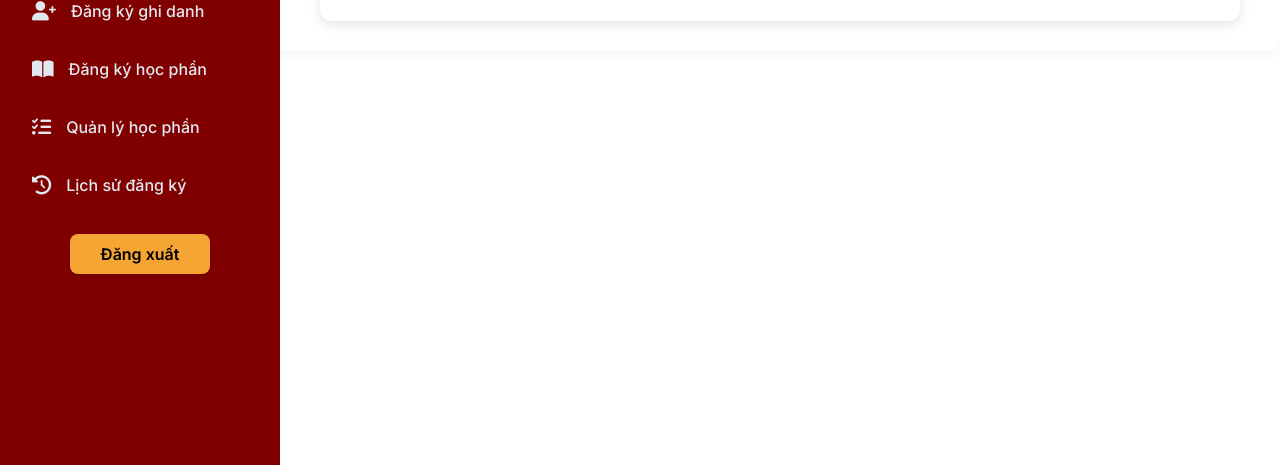
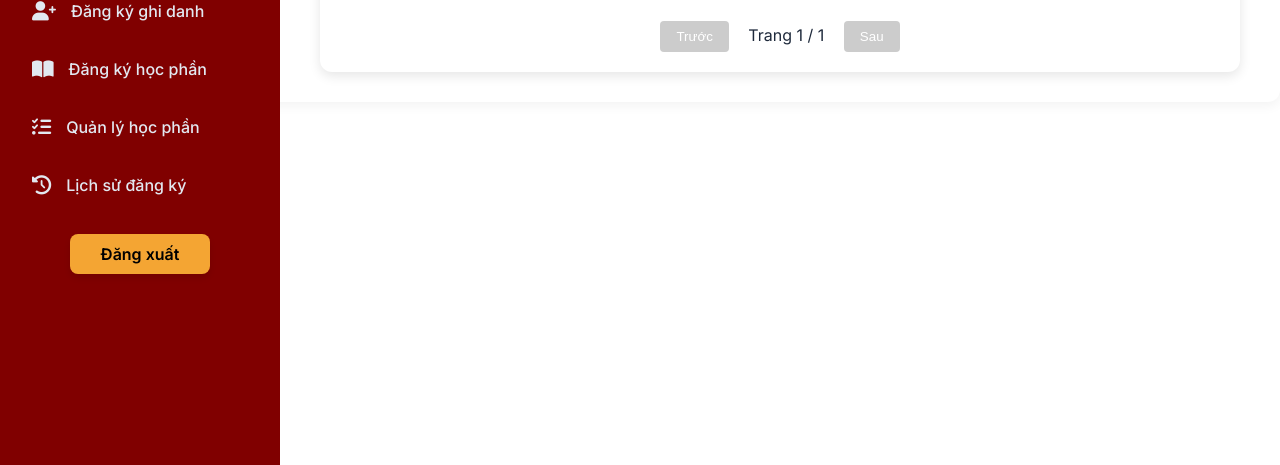
Before and after one commit to XuanNguyen148/QLSV_N18, a Django app: page /quan_ly_hoc_phan/ in a window 1280 px wide. Shown: the part 335-800 px from the top of the page. Run offline with Django 5.2, Linux system fonts and the light colour scheme; tables that the repository leaves empty hold one stand-in row (values such as "Sample post").

Commit message:
phan trang qlihp

```diff
--- a/qlisvien/app/static/css/qlihp.css
+++ b/qlisvien/app/static/css/qlihp.css
@@ -277,3 +277,32 @@
     opacity: 1;
     transform: translate(-50%, -50%) scale(1);
 }
+
+.pagination {
+    margin-top: 20px;
+    text-align: center;
+}
+
+.page-btn {
+    padding: 8px 16px;
+    margin: 0 5px;
+    border: none;
+    background-color: #007bff;
+    color: white;
+    cursor: pointer;
+    border-radius: 4px;
+}
+
+.page-btn:disabled {
+    background-color: #cccccc;
+    cursor: not-allowed;
+}
+
+.page-btn:hover:not(:disabled) {
+    background-color: #0056b3;
+}
+
+#pageInfo {
+    margin: 0 10px;
+    font-size: 16px;
+}
--- a/qlisvien/app/static/js/qlihp.js
+++ b/qlisvien/app/static/js/qlihp.js
@@ -1,23 +1,25 @@
 let originalTableData = [];
+let currentPage = 1;
+const rowsPerPage = 10;
 
 document.addEventListener('DOMContentLoaded', function () {
     // Lưu dữ liệu bảng gốc để lọc
     const tableRows = Array.from(document.querySelectorAll('#hocphanTableBody tr'));
-    originalTableData = tableRows.map(row => {
-        const columns = row.querySelectorAll('td');
-        return {
-            element: row.cloneNode(true),
-            giangvien: columns[6].textContent
-        };
-    }).filter(item => item !== null);
+    originalTableData = tableRows.map(row => ({
+        element: row.cloneNode(true),
+        giangvien: row.querySelectorAll('td')[7].textContent // Cột Giảng viên
+    })).filter(item => item !== null);
+
+    // Hiển thị trang đầu tiên
+    renderTable();
 });
 
 // Hiển thị form thêm học phần
 function showAddForm() {
     const formContainer = document.getElementById('addFormContainer');
     if (formContainer) {
-        formContainer.style.display = 'block'; // Hiển thị form
-        formContainer.classList.add('show'); // Thêm hiệu ứng mượt mà
+        formContainer.style.display = 'block';
+        formContainer.classList.add('show');
     }
 }
 
@@ -25,10 +27,10 @@ function showAddForm() {
 function hideAddForm() {
     const formContainer = document.getElementById('addFormContainer');
     if (formContainer) {
-        formContainer.classList.remove('show'); // Ẩn hiệu ứng mượt mà
+        formContainer.classList.remove('show');
         setTimeout(() => {
-            formContainer.style.display = 'none'; // Ẩn hoàn toàn sau hiệu ứng
-        }, 300); // Delay khớp với thời gian transition trong CSS
+            formContainer.style.display = 'none';
+        }, 300);
     }
 }
 
@@ -36,11 +38,9 @@ function hideAddForm() {
 function showEditForm(rowData) {
     const formContainer = document.getElementById('editFormContainer');
     if (formContainer) {
-        // Hiển thị form
         formContainer.style.display = 'block';
         formContainer.classList.add('show');
 
-        // Điền giá trị cũ vào form
         document.getElementById('editMaNganh').value = rowData.maNganh;
         document.getElementById('editLopHP').value = rowData.lopHP;
         document.getElementById('editSTC').value = rowData.stc;
@@ -70,20 +70,17 @@ if (addForm) {
     addForm.addEventListener('submit', function (event) {
         event.preventDefault();
 
-        // Thu thập dữ liệu từ form
         const formData = {
             manganh: document.getElementById('maNganh').value,
             mahp: document.getElementById('maHP').value,
             malhp: document.getElementById('lopHP').value,
             sotc: document.getElementById('stc').value,
             giangvien: document.getElementById('giangVien').value,
-            // hocky: document.getElementById('hocKy').value,
             lichhoc: document.getElementById('lichHoc').value,
             sosvtoida: document.getElementById('soSVToiDa').value,
             phonghoc: document.getElementById('phongHoc').value,
         };
 
-        // Gửi dữ liệu đến server
         fetch('/quan_ly_hoc_phan/?action=add', {
             method: 'POST',
             headers: {
@@ -96,7 +93,6 @@ if (addForm) {
         .then(data => {
             if (data.status === 'success') {
                 alert(data.message);
-                // Tải lại trang để hiển thị học phần mới
                 window.location.reload();
             } else {
                 alert('Lỗi: ' + data.message);
@@ -107,7 +103,6 @@ if (addForm) {
             alert('Đã xảy ra lỗi khi thêm học phần');
         });
 
-        // Ẩn form sau khi gửi
         hideAddForm();
     });
 }
@@ -118,7 +113,6 @@ if (editForm) {
     editForm.addEventListener('submit', function (event) {
         event.preventDefault();
 
-        // Thu thập dữ liệu từ form
         const formData = {
             manganh: document.getElementById('editMaNganh').value,
             malhp: document.getElementById('editLopHP').value,
@@ -128,10 +122,9 @@ if (editForm) {
             hocky: document.getElementById('editHocKy').value,
             lichhoc: document.getElementById('editLichHoc').value,
             sosvtoida: document.getElementById('editSoSVToiDa').value,
-            phonghoc: document.getElementById('editPhongHoc').value, // Thêm dòng này
+            phonghoc: document.getElementById('editPhongHoc').value,
         };
 
-        // Gửi dữ liệu đến server
         fetch('/quan_ly_hoc_phan/?action=edit', {
             method: 'PUT',
             headers: {
@@ -144,7 +137,6 @@ if (editForm) {
         .then(data => {
             if (data.status === 'success') {
                 alert(data.message);
-                // Tải lại trang để hiển thị học phần đã cập nhật
                 window.location.reload();
             } else {
                 alert('Lỗi: ' + data.message);
@@ -155,18 +147,11 @@ if (editForm) {
             alert('Đã xảy ra lỗi khi cập nhật học phần');
         });
 
-        // Ẩn form sau khi gửi
         hideEditForm();
     });
 }
 
-// Gắn sự kiện cho nút tìm kiếm
-const searchBtn = document.querySelector('.search-btn');
-if (searchBtn) {
-    searchBtn.addEventListener('click', filterData);
-}
-
-// Hàm lấy CSRF token từ cookie
+// Lấy CSRF token từ cookie
 function getCookie(name) {
     let cookieValue = null;
     if (document.cookie && document.cookie !== '') {
@@ -187,8 +172,10 @@ window.showAddForm = showAddForm;
 window.hideAddForm = hideAddForm;
 window.showEditForm = showEditForm;
 window.hideEditForm = hideEditForm;
+window.goToPreviousPage = goToPreviousPage;
+window.goToNextPage = goToNextPage;
 
-// Xử lý nút xóa học phần
+// Xử lý nút xóa và sửa học phần
 document.getElementById('hocphanTableBody').addEventListener('click', function (event) {
     const row = event.target.closest('tr');
 
@@ -202,12 +189,8 @@ document.getElementById('hocphanTableBody').addEventListener('click', function (
                     'X-CSRFToken': getCookie('csrftoken')
                 }
             })
-            .then(response => {
-                console.log('Response status:', response.status); // Debug
-                return response.json();
-            })
+            .then(response => response.json())
             .then(data => {
-                console.log('Response data:', data); // Debug
                 if (data.status === 'success') {
                     alert(data.message);
                     location.reload();
@@ -220,9 +203,8 @@ document.getElementById('hocphanTableBody').addEventListener('click', function (
                 alert('Đã xảy ra lỗi khi xóa học phần');
             });
         }
-    }// Xử lý nút "Sửa"
-    else if (event.target.classList.contains('edit-btn')) {
-        const infoCell = row.children[8]; // Cột "Thông tin"
+    } else if (event.target.classList.contains('edit-btn')) {
+        const infoCell = row.children[8];
         const infoParagraphs = infoCell.querySelectorAll('p');
         const soSVToiDaText = infoParagraphs[0].textContent.trim();
         const lichHocText = infoParagraphs[1].textContent.trim();
@@ -233,8 +215,8 @@ document.getElementById('hocphanTableBody').addEventListener('click', function (
             lopHP: row.children[2].textContent.trim(),
             stc: row.children[4].textContent.trim(),
             loai: row.children[5].textContent.trim() === 'Bắt buộc' ? 'Bắt buộc' : 'Tự chọn',
-            giangVien: row.children[7].textContent.trim(), // Cột "Giảng viên"
-            hocKy: row.children[6].textContent.trim(),    // Cột "Học kỳ"
+            giangVien: row.children[7].textContent.trim(),
+            hocKy: row.children[6].textContent.trim(),
             lichHoc: lichHocText.replace('Lịch học: ', '').trim(),
             soSVToiDa: soSVToiDaText.replace('Tối đa: ', '').replace(' sinh viên', '').trim(),
             phongHoc: phongHocText.replace('Phòng học: ', '').trim()
@@ -244,68 +226,106 @@ document.getElementById('hocphanTableBody').addEventListener('click', function (
     }
 });
 
-
-// Gắn sự kiện cho nút tìm kiếm
-document.querySelector('.search-btn')?.addEventListener('click', filterData);
-
-function filterData() {
-    const searchType = document.getElementById('searchType').value; // Lấy loại tìm kiếm
-    const keywordValue = document.getElementById('searchInput').value.toLowerCase().trim();
+// Hàm render bảng với phân trang
+function renderTable(filteredRows = originalTableData) {
     const tableBody = document.getElementById('hocphanTableBody');
-
-    // Xóa nội dung bảng hiện tại
     tableBody.innerHTML = '';
 
+    // Tính toán chỉ số bắt đầu và kết thúc
+    const startIndex = (currentPage - 1) * rowsPerPage;
+    const endIndex = startIndex + rowsPerPage;
+    const paginatedRows = filteredRows.slice(startIndex, endIndex);
+
     // Đếm số thứ tự
-    let counter = 1;
+    let counter = startIndex + 1;
 
-    // Lọc dữ liệu từ originalTableData
+    // Thêm các hàng vào bảng
+    paginatedRows.forEach(row => {
+        const newRow = row.element.cloneNode(true);
+        newRow.querySelectorAll('td')[0].textContent = counter++;
+        tableBody.appendChild(newRow);
+    });
+
+    // Hiển thị thông báo nếu không có kết quả
+    if (paginatedRows.length === 0) {
+        const noResultsRow = document.createElement('tr');
+        noResultsRow.innerHTML = '<td colspan="10" style="text-align: center;">Không tìm thấy kết quả phù hợp</td>';
+        tableBody.appendChild(noResultsRow);
+    }
+
+    // Cập nhật thông tin phân trang
+    updatePagination(filteredRows.length);
+}
+
+// Cập nhật thông tin phân trang
+function updatePagination(totalRows) {
+    const totalPages = Math.ceil(totalRows / rowsPerPage);
+    const pageInfo = document.getElementById('pageInfo');
+    pageInfo.textContent = `Trang ${currentPage} / ${totalPages || 1}`;
+
+    // Vô hiệu hóa nút "Trước" nếu ở trang đầu
+    document.querySelector('.page-btn[onclick="goToPreviousPage()"]').disabled = currentPage === 1;
+    // Vô hiệu hóa nút "Sau" nếu ở trang cuối
+    document.querySelector('.page-btn[onclick="goToNextPage()"]').disabled = currentPage === totalPages || totalPages === 0;
+}
+
+// Chuyển đến trang trước
+function goToPreviousPage() {
+    if (currentPage > 1) {
+        currentPage--;
+        renderTable();
+    }
+}
+
+// Chuyển đến trang tiếp theo
+function goToNextPage() {
+    const totalRows = originalTableData.length;
+    const totalPages = Math.ceil(totalRows / rowsPerPage);
+    if (currentPage < totalPages) {
+        currentPage++;
+        renderTable();
+    }
+}
+
+// Lọc dữ liệu
+function filterData() {
+    const searchType = document.getElementById('searchType').value;
+    const keywordValue = document.getElementById('searchInput').value.toLowerCase().trim();
+
+    // Lọc dữ liệu
     const filteredRows = originalTableData.filter(row => {
         let match = false;
         if (searchType === 'ma_hp') {
-            const maLHP = row.element.querySelectorAll('td')[2].textContent.toLowerCase(); // Cột mã LHP
+            const maLHP = row.element.querySelectorAll('td')[2].textContent.toLowerCase();
             match = maLHP.includes(keywordValue);
         } else if (searchType === 'ten_hp') {
-            const tenHP = row.element.querySelectorAll('td')[3].textContent.toLowerCase(); // Cột lớp HP
+            const tenHP = row.element.querySelectorAll('td')[3].textContent.toLowerCase();
             match = tenHP.includes(keywordValue);
         } else if (searchType === 'giang_vien') {
-            const giangVien = row.element.querySelectorAll('td')[6].textContent.toLowerCase(); // Cột Giảng viên
+            const giangVien = row.element.querySelectorAll('td')[7].textContent.toLowerCase();
             match = giangVien.includes(keywordValue);
         }
         return keywordValue === '' || match;
     });
 
-    // Thêm các hàng đã lọc vào bảng
-    filteredRows.forEach(row => {
-        const newRow = row.element.cloneNode(true);
-        newRow.querySelectorAll('td')[0].textContent = counter++;
-        tableBody.appendChild(newRow);
-    });
-
-    // Hiển thị thông báo nếu không tìm thấy kết quả
-    if (filteredRows.length === 0) {
-        const noResultsRow = document.createElement('tr');
-        noResultsRow.innerHTML = '<td colspan="10" style="text-align: center;">Không tìm thấy kết quả phù hợp</td>';
-        tableBody.appendChild(noResultsRow);
-    }
+    // Reset về trang đầu khi lọc
+    currentPage = 1;
+    renderTable(filteredRows);
 }
 
+// Reset bộ lọc
 function resetFilters() {
     document.getElementById('searchInput').value = '';
-    filterData();
+    currentPage = 1;
+    renderTable();
 }
 
+// Hiển thị toàn bộ dữ liệu
 function showAllData() {
     document.getElementById('searchInput').value = '';
+    currentPage = 1;
+    renderTable();
+}
 
-    const tableBody = document.getElementById('hocphanTableBody');
-    tableBody.innerHTML = '';
-
-    let counter = 1;
-
-    originalTableData.forEach(row => {
-        const newRow = row.element.cloneNode(true);
-        newRow.querySelectorAll('td')[0].textContent = counter++;
-        tableBody.appendChild(newRow);
-    });
-}
+// Gắn sự kiện cho nút tìm kiếm
+document.querySelector('.search-btn')?.addEventListener('click', filterData);
--- a/qlisvien/app/templates/pages/qlihp.html
+++ b/qlisvien/app/templates/pages/qlihp.html
@@ -69,78 +69,22 @@
                 {% endfor %}
             </tbody>
         </table>
+
+        <!-- Phân trang -->
+        <div class="pagination">
+            <button onclick="goToPreviousPage()" class="page-btn">Trước</button>
+            <span id="pageInfo"></span>
+            <button onclick="goToNextPage()" class="page-btn">Sau</button>
+        </div>
     </div>
+
     <!-- Form thêm học phần -->
     <div class="add-form-container" id="addFormContainer" style="display: none;">
-        <form id="addForm" class="add-form">
-            {% csrf_token %}
-            <h2>Thêm học phần</h2>
-            <label for="maNganh">Mã ngành:</label>
-            <input type="text" id="maNganh" name="maNganh" required>
-
-            <label for="maHP">Mã học phần:</label>
-            <input type="text" id="maHP" name="maHP" required>
-
-            <label for="lopHP">Lớp học phần:</label>
-            <input type="text" id="lopHP" name="lopHP" required>
-
-            <label for="stc">Số tín chỉ:</label>
-            <input type="number" id="stc" name="stc" required min="1" max="10">
-
-            <label for="giangVien">Tên giảng viên:</label>
-            <input type="text" id="giangVien" name="giangVien" required>
-
-            <label for="lichHoc">Lịch học:</label>
-            <input type="text" id="lichHoc" name="lichHoc" required placeholder="Ví dụ: T2(1-3), T5(7-9)">
-
-            <label for="soSVToiDa">Số sinh viên tối đa:</label>
-            <input type="number" id="soSVToiDa" name="soSVToiDa" required min="1" max="200">
-
-            <label for="phongHoc">Phòng học:</label>
-            <input type="text" id="phongHoc" name="phongHoc" placeholder="Ví dụ: A.101">
-
-            <div class="form-actions">
-                <button type="button" class="cancel-btn" onclick="hideAddForm()">Hủy</button>
-                <button type="submit" class="save-btn">Lưu</button>
-            </div>
-        </form>
+        <!-- Giữ nguyên form thêm học phần -->
     </div>
     <!-- Form sửa học phần -->
     <div class="edit-form-container" id="editFormContainer" style="display: none;">
-        <form id="editForm" class="add-form">
-            <h2>Sửa học phần</h2>
-            <label for="editMaNganh">Mã ngành:</label>
-            <input type="text" id="editMaNganh" name="maNganh" readonly required>
-
-            <label for="editLopHP">Lớp học phần:</label>
-            <input type="text" id="editLopHP" name="lopHP" required>
-
-            <label for="editSTC">Số tín chỉ:</label>
-            <input type="number" id="editSTC" name="stc" required>
-
-            <label for="editLoai">Loại:</label>
-            <input type="text" id="editLoai" name="loai" readonly required>
-
-            <label for="editGiangVien">Tên giảng viên:</label>
-            <input type="text" id="editGiangVien" name="giangVien" required>
-
-            <label for="editHocKy">Học kỳ:</label>
-            <input type="text" id="editHocKy" name="hocKy" readonly required>
-
-            <label for="editLichHoc">Lịch học:</label>
-            <input type="text" id="editLichHoc" name="lichHoc" required>
-
-            <label for="editSoSVToiDa">Số sinh viên tối đa:</label>
-            <input type="number" id="editSoSVToiDa" name="soSVToiDa" required>
-
-            <label for="editPhongHoc">Phòng học:</label>
-            <input type="text" id="editPhongHoc" name="phongHoc" required>
-
-            <div class="form-actions">
-                <button type="button" class="cancel-btn" onclick="hideEditForm()">Hủy</button>
-                <button type="submit" class="save-btn">Lưu</button>
-            </div>
-        </form>
+        <!-- Giữ nguyên form sửa học phần -->
     </div>
 </div>
 {% endblock %}
```
